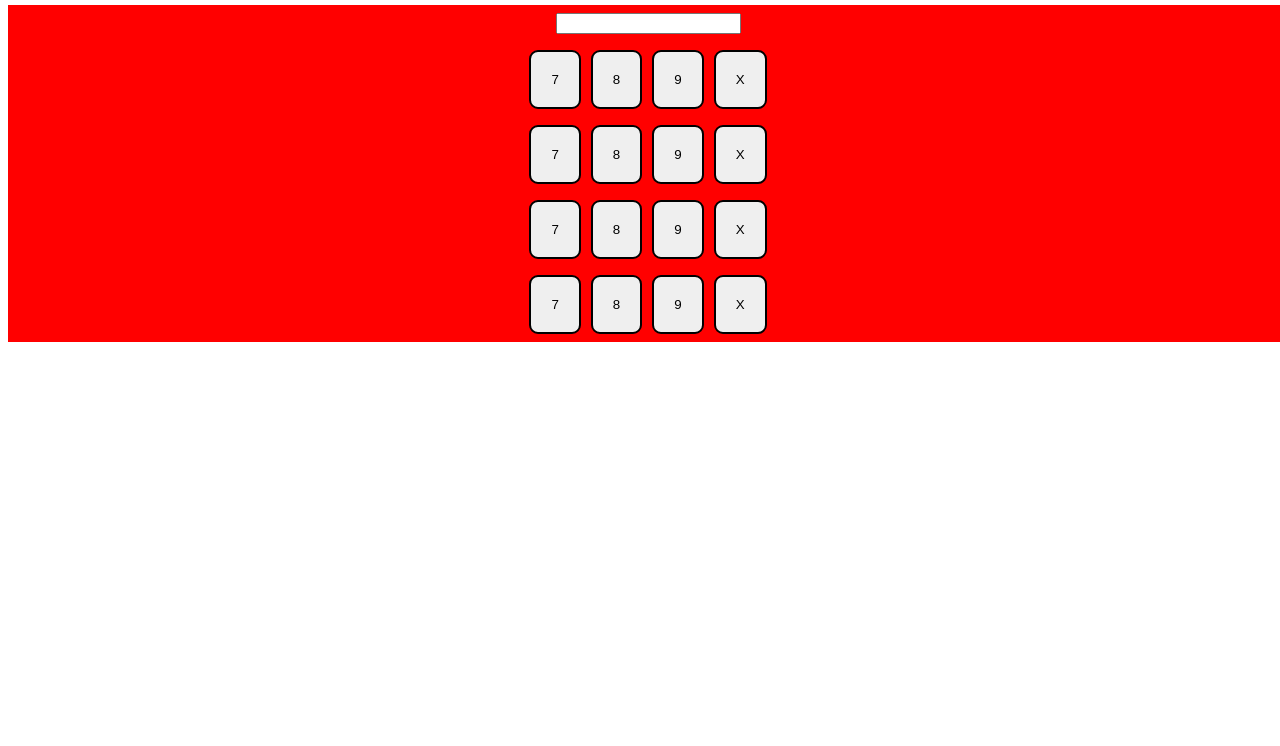
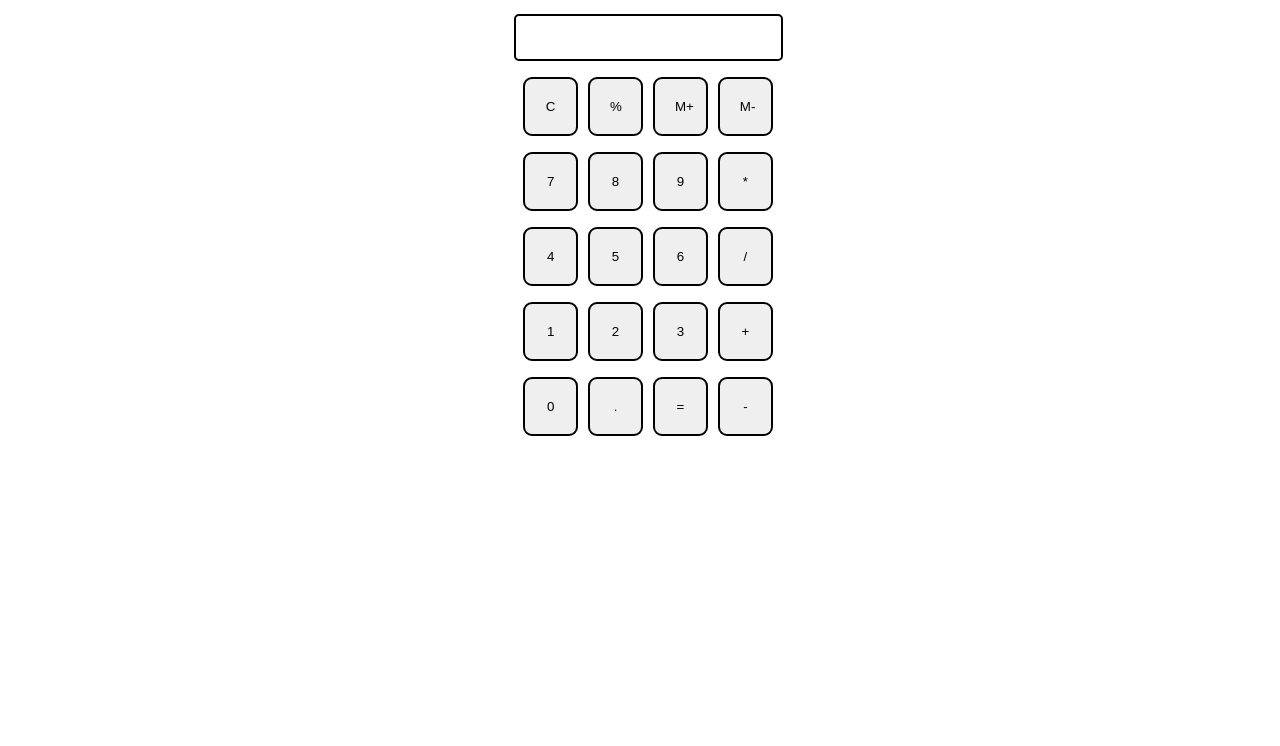
Before and after one commit to Amol7Developer/claculator-html-css-js.io, a plain HTML site: page index.html in a window 1280 px wide. Shown: the part 75-821 px from the top of the page. Drawn offline with Linux system fonts and the light colour scheme.

Commit message:
code updated into index, script, and style files

```diff
--- a/index.html
+++ b/index.html
@@ -10,34 +10,41 @@
 </head>
 <body>
     <h1 class="txt-center">CALCULATOR</h1>
-    <div class="container flex flex-col items-center bg-red mx-auto m-w-20">
+    <div class="container flex flex-col items-center mx-auto m-w-20">
         <div class="row">
             <input class="input" type="text">
+        </div>
+        <div class="row">
+            <button class="button">C</button>
+            <button class="button">%</button>
+            <button class="button">M+</button>
+            <button class="button">M-</button>
         </div>
         <div class="row">
             <button class="button">7</button>
             <button class="button">8</button>
             <button class="button">9</button>
-            <button class="button">X</button>
+            <button class="button">*</button>
         </div>
         <div class="row">
-            <button class="button">7</button>
-            <button class="button">8</button>
-            <button class="button">9</button>
-            <button class="button">X</button>
+            <button class="button">4</button>
+            <button class="button">5</button>
+            <button class="button">6</button>
+            <button class="button">/</button>
         </div>
         <div class="row">
-            <button class="button">7</button>
-            <button class="button">8</button>
-            <button class="button">9</button>
-            <button class="button">X</button>
+            <button class="button">1</button>
+            <button class="button">2</button>
+            <button class="button">3</button>
+            <button class="button">+</button>
         </div>
         <div class="row">
-            <button class="button">7</button>
-            <button class="button">8</button>
-            <button class="button">9</button>
-            <button class="button">X</button>
+            <button class="button">0</button>
+            <button class="button">.</button>
+            <button class="button">=</button>
+            <button class="button">-</button>
         </div>
     </div>
+    <script src="script.js"></script>
 </body>
 </html>
--- a/script.js
+++ b/script.js
@@ -5,7 +5,12 @@ Array.from(buttons).forEach((button)=>{
         if(e.target.innerHTML == '='){
             string = eval(string);
             document.querySelector('input').value = string;
-        }else{
+        }
+        else if (e.target.innerHTML == 'C'){
+                string = "";
+                document.querySelector('input').value = string;
+        }
+        else{
         console.log(e.target)
         string = string + e.target.innerHTML;
         document.querySelector('input').value = string;
--- a/style.css
+++ b/style.css
@@ -1,9 +1,14 @@
+  @import url('https://fonts.googleapis.com/css2?family=Roboto:wght@300&display=swap');
+
+
 html,body{
     height: 100%;
     width: 100%;
+    font-family: 'Roboto', sans-serif;
 }
 
 .button{
+    width: 55px;
     padding: 20px;
     margin: 0 3px;
     border: 2px solid black;
@@ -13,4 +18,13 @@ html,body{
 
 .row{
     margin: 8px 0px;
+
 }
+
+.row input{
+    margin: 0;
+    font-size: 20px;
+    padding: 10px 0px;
+    border: 2px solid black;
+    border-radius: 5px;
+}
```
